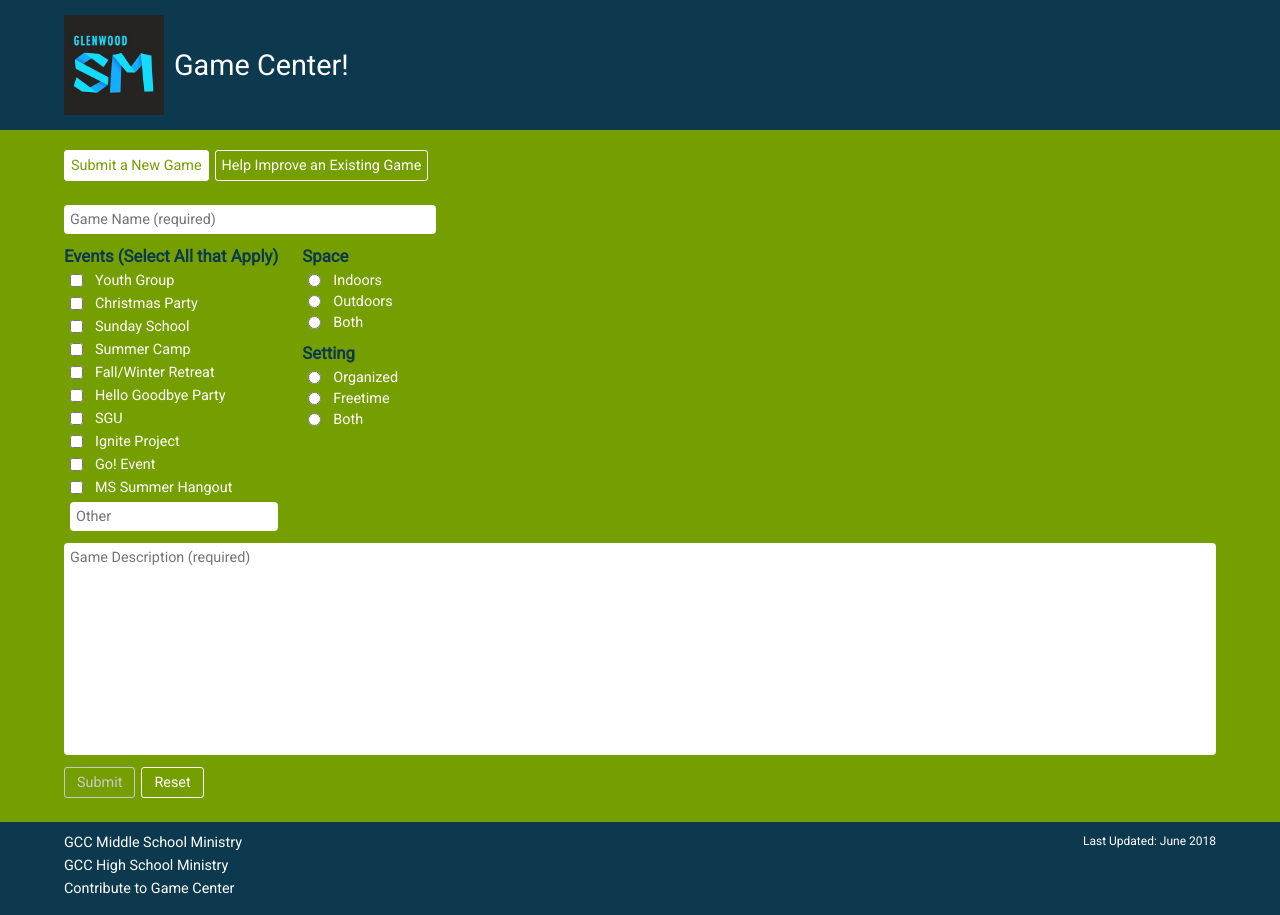
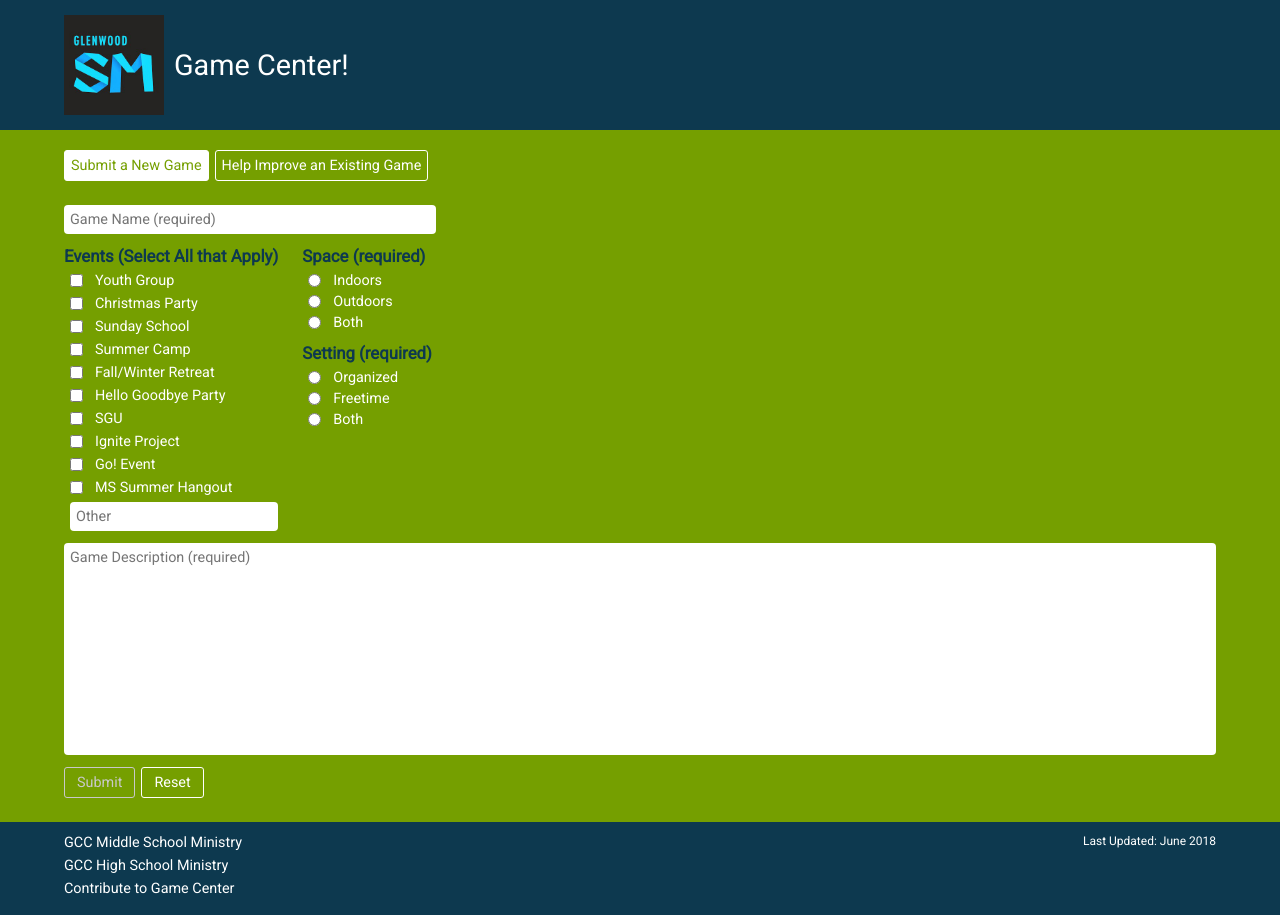
Before and after one commit to dev-nicolaos/gsm-games, an Angular app: page /contribute in a window 1280 px wide. Both pictures are taken after a click on the button "Submit a New Game". Built offline with nearby package versions, Linux system fonts and the light colour scheme.

Commit message:
require radios and handle no event selected in new game form

```diff
--- a/src/app/components/contribute/contribute.component.ts
+++ b/src/app/components/contribute/contribute.component.ts
@@ -36,18 +36,23 @@ export class ContributeComponent implements OnInit {
   }
 
   onSubmit(info) {
+    if (info.noEvents) {
+      this.message = `Please include at least one event for '${info.data.gameName}'.
+                      If none of the options are applicable, please fill in 'other'.`;
+    } else {
       if (info.success) {
         if (info.operation === 'new') {
-        this.message = `Your new game '${info.data.name}' has been submitted.`;
+          this.message = `Your new game '${info.data.gameName}' has been submitted.`;
         } else {
           this.message = `Your improvements to '${info.data.gameName}' have been submitted.`;
         }
         this.message += 'Thanks for your help in making the Game Center even more awesome!';
       } else {
         if (info.operation === 'new') {
-        this.message = `Unfortunately, your new game '${info.data.name}' could not be submitted due to a technical error.`;
+          this.message = `Unfortunately, your new game '${info.data.gameName}' could not be submitted due to a technical error.`;
         } else {
           this.message = `Unfortunately, your improvements to '${info.data.gameName}' could not be submitted due to a technical error.`;
+        }
       }
     }
 
--- a/src/app/components/new-game/new-game.component.html
+++ b/src/app/components/new-game/new-game.component.html
@@ -15,25 +15,25 @@
       </div>
     </section>
     <section class="section-container">
-      <h4 class="form-section-label">Space</h4>
+      <h4 class="form-section-label">Space (required)</h4>
       <div class="form-section select-spaces">
         <label class="radio-container" *ngFor="let space of spaces">
-          <input type="radio" name="space" [value]="space" ngModel>
+          <input type="radio" name="space" [value]="space" required ngModel>
           <span>{{space}}</span>
         </label>
         <label class="radio-container">
-          <input type="radio" name="space" value="Both" ngModel>
+          <input type="radio" name="space" value="Both" required ngModel>
           <span>Both</span>
         </label>
       </div>
-      <h4 class="form-section-label">Setting</h4>
+      <h4 class="form-section-label">Setting (required)</h4>
       <div class="form-section select-settings">
         <label class="radio-container" *ngFor="let setting of settings">
-          <input type="radio" name="setting" [value]="setting" ngModel>
+          <input type="radio" name="setting" [value]="setting" required ngModel>
           <span>{{setting}}</span>
         </label>
         <label class="radio-container">
-          <input type="radio" name="setting" value="Both" ngModel>
+          <input type="radio" name="setting" value="Both" required ngModel>
           <span>Both</span>
         </label>
       </div>
--- a/src/app/components/new-game/new-game.component.ts
+++ b/src/app/components/new-game/new-game.component.ts
@@ -46,8 +46,15 @@ export class NewGameComponent {
     const notification = {
       operation: 'new',
       data: gameSubmission,
-      success: false
+      success: false,
+      noEvents: false,
     };
+
+    if (gameSubmission.events.length < 1) {
+      notification.noEvents = true;
+      this.submitResult.emit(notification);
+      return;
+    }
 
     const url = '/assets/backend/new-game.php';
     this.dataService.post(url, gameSubmission).subscribe(res => {
```
Lines whose indentation alone changed are shown as unchanged.
